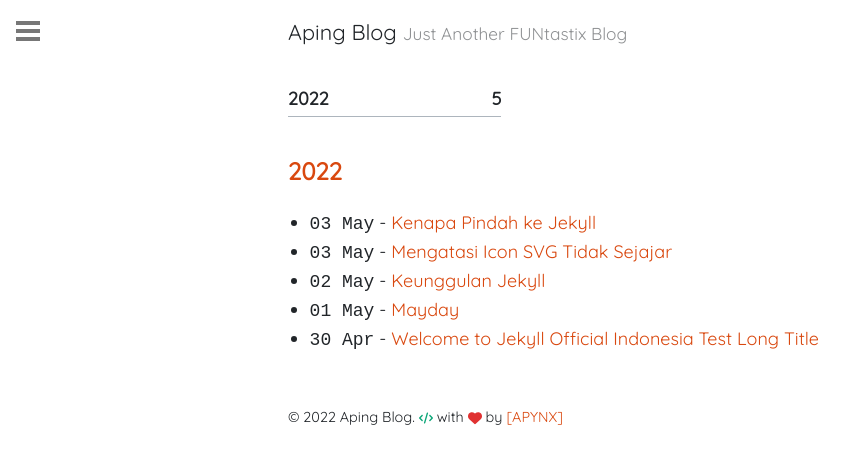
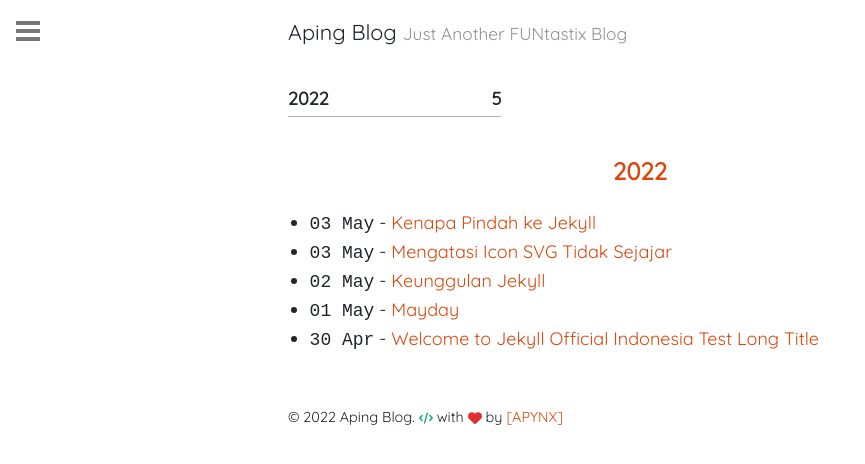
Before and after one commit to apynx/apynx.github.io, a Jekyll site: the page built from arsip.md, in a window 1280 px wide. Shown: the top 464 px of the page, without its empty margins (0-865 px from the left). Built offline with Jekyll 4.4.1, drawn with Linux system fonts in a browser that asks for light colours.

Commit message:
update css

```diff
--- a/_sass/ockham/_custom.scss
+++ b/_sass/ockham/_custom.scss
@@ -4,11 +4,16 @@
   h1, h2 {
     font-size: 24px;
     color: var(--link-color) !important;
+    text-align: center;
   }
 }
 
 .post-entry .post-title {
   font-size: 22px;
+}
+
+.post .post-meta {
+  text-align: center;
 }
 
 svg {
```
